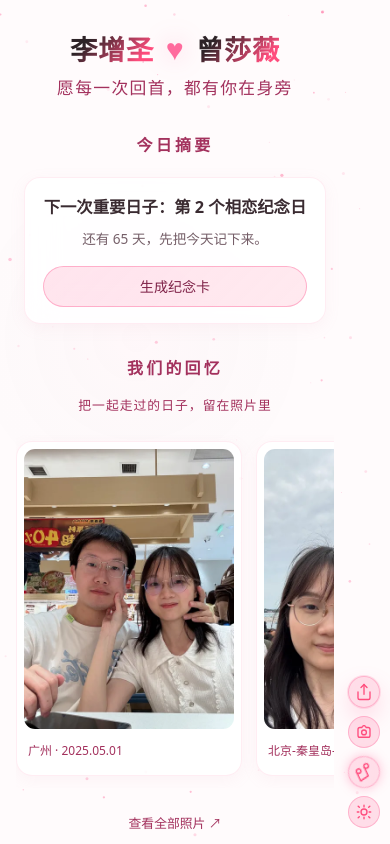
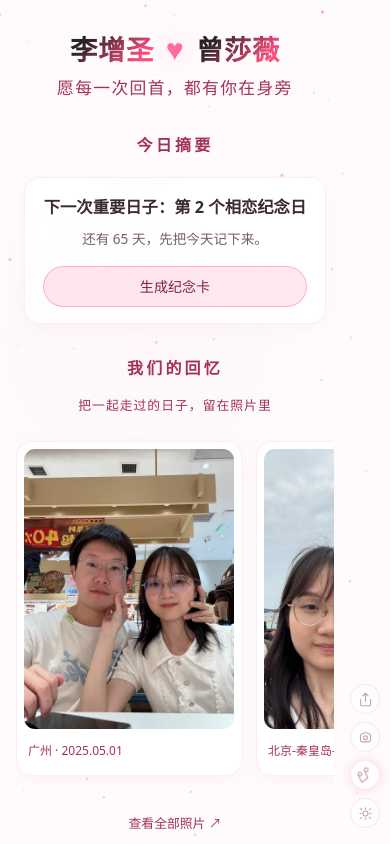
Before and after one commit to 1910853272/LovePage, an Astro site: page / in a window 390 px wide. Shown: the top 844 px of the page. Built offline with nearby package versions, Linux system fonts and the light colour scheme; Astro itself is replaced by a stand-in of ours; a web font is replaced by a local one.

Commit message:
style: soften secondary controls on mobile

```diff
--- a/docs/IMPLEMENTATION.md
+++ b/docs/IMPLEMENTATION.md
@@ -80,3 +80,5 @@ Chrome 实测确认计时实时变化、本地插画加载、照片切换及浅
 验证：8 项测试全部通过，最终生产构建及三页资源检查通过，检查涵盖全部相册大图和缩略图。Chrome 确认 58 张、11 组、4 张精选与原索引一致，第 4 张打开 2026-10-01 广州正确图片；相册关闭和分组显示正常；音乐面板 display:none，页脚不存在。浏览器拒绝直接有声自动播放时，点击后正常播放；音乐图标暂停正常。320px 窄屏正文右边界259px，控件左边界273px，页面宽315px，无交叉或页面横向溢出。
 
 独立综合审查无当前交付阻塞。已按审查建议补充成功重导入后清理过时生成图，范围限定专属输出目录及生成文件命名，不删除原始素材；修正文档精选入口描述。
+
+按后续手机端视觉要求，图标去掉光晕、强调阴影和饱和背景，常态淡化，悬停或键盘聚焦恢复强调；手机按钮30px、图形15px，仍在右下角竖排。390px 实测正文右边界329px、控件左边界345px，无交叉；隐藏音乐面板和页脚再次确认。最终样式构建和产物检查通过。
--- a/src/styles/components.css
+++ b/src/styles/components.css
@@ -94,9 +94,14 @@
   gap: 8px;
   align-items: center;
   max-width: 100%;
+  opacity: 0.65;
+  transition: opacity 0.2s;
 }
 
 .floating-actions .float-action-btn { width: 32px; height: 32px; }
+.floating-actions:hover, .floating-actions:focus-within { opacity: 1; }
+.floating-actions .float-action-btn { box-shadow: none; backdrop-filter: none; }
+[data-theme='light'] .floating-actions .float-action-btn { background: rgba(255, 255, 255, 0.8); border-color: rgba(163, 49, 93, 0.16); color: #a4788a; }
 .main-content { padding-right: 56px; }
 
 .floating-actions .theme-toggle,
@@ -810,6 +815,8 @@
 }
 
 @media (max-width: 640px) {
+  .floating-actions .float-action-btn { width: 30px; height: 30px; }
+  .floating-actions .float-action-btn svg { width: 15px; height: 15px; }
   .share-preview-overlay {
     flex-direction: column;
     align-items: center;
```
